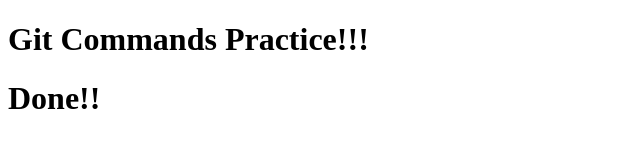
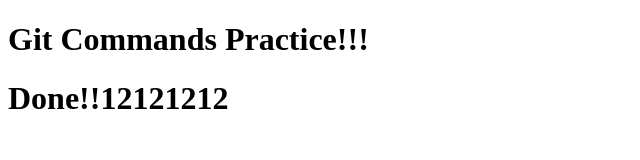
Before and after one commit to JanviJaiswani/Git_learner, a plain HTML site: page index.html in a window 1280 px wide. Shown: the whole page, without its empty margins (0-640 px from the left). Drawn offline with Linux system fonts and the light colour scheme.

Commit message:
Anshul Bhardwaj 3

```diff
--- a/index.html
+++ b/index.html
@@ -7,6 +7,6 @@
 </head>
 <body>
     <h1>Git Commands Practice!!!</h1>
-    <h1>Done!!</h1>
+    <h1>Done!!12121212</h1>
 </body>
 </html>
```
